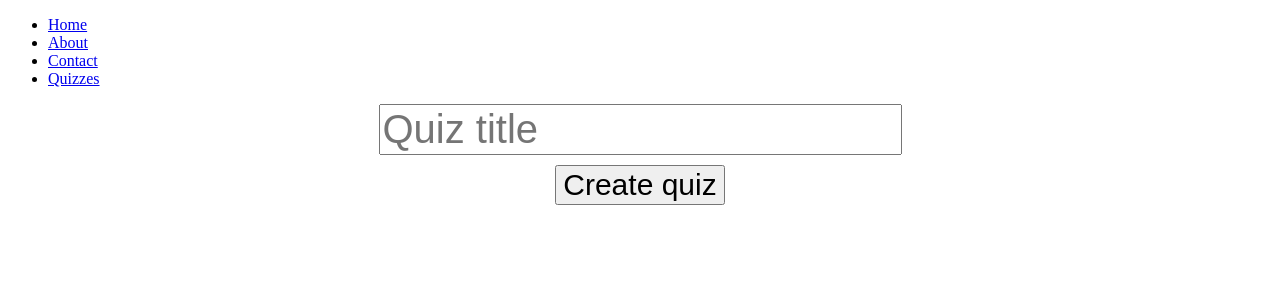
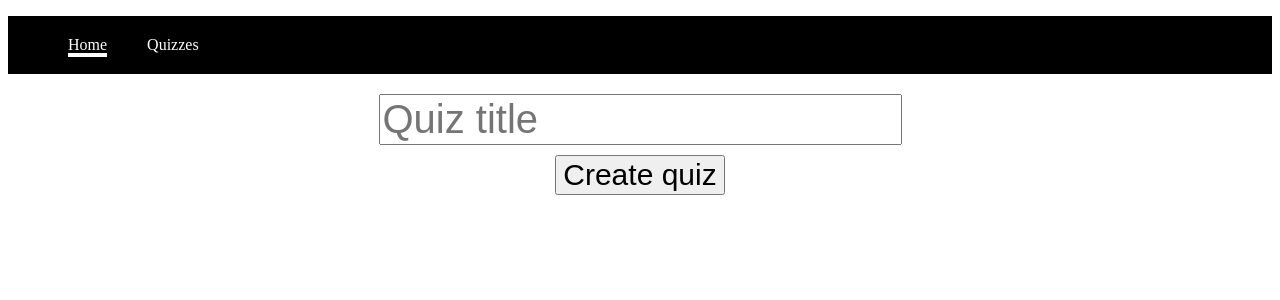
Before and after one commit to retr0mouse/pupa, a React (Vite) app in the folder client/: page / in a window 1280 px wide. Shown: the top 300 px of the page. Built offline with nearby package versions, Linux system fonts and the light colour scheme; no server answers.

Commit message:
react router implementation

```diff
--- a/client/App.tsx
+++ b/client/App.tsx
@@ -7,58 +7,10 @@ import { Navigation } from "./components/Navigation";
 import { Main } from "./components/Main";
 
 export default function App() {
-    const [quizzes, setQuizzes] = useState([]) as any;
-    const [query, setQuery] = useState() as any;
-    const [message, setMessage] = useState() as any;
-
-    useEffect(() => {
-        fetchQuizzes().catch(console.log);  // tries, and if falls logs in into the console
-    }, []);
-
-    useEffect(() => {
-        if (!message) {
-            return;
-        }
-        const timeout = setTimeout(() => setMessage(""), 2000);
-        return () => {
-            clearTimeout(timeout);
-        };
-    }, [message]);
-
     return (
         <div>
             <Navigation/>
-            <QuizCreationBox
-                onTyped={(event) => setQuery(event.target.value)}
-                onClicked={() => query ? createQuiz(query) : null}
-                link={query ? "/quizzes" : "/"}
-            />
-            <Main quizzes={quizzes}/>
-            {console.log(query)}
-            <Message
-                message={message}
-            />
-
+            <Main/>
         </div>
     );
-
-    async function createQuiz(name: string) {
-        try {
-            await QuizAPI.addQuiz(name);
-        } catch (error) {
-            setMessage(error + "👎");
-            return;
-        }
-        setMessage("👍");
-        fetchQuizzes();
-    }
-
-    async function fetchQuizzes() {
-        const quizzes = await QuizAPI.getQuizzes();
-        if (quizzes.length < 0) {
-            setMessage("No quizzes found");
-            return;
-        }
-        setQuizzes(quizzes);
-    }
 }
--- /dev/null
+++ b/client/components/Home.tsx
@@ -0,0 +1,38 @@
+import React, { ReactElement, useEffect, useState } from "react";
+import { QuizAPI } from "../apis/QuizAPI";
+import { QuizCreationBox } from "./QuizCreationBox";
+
+export function Home(): ReactElement{
+    const [query, setQuery] = useState() as any;
+    const [message, setMessage] = useState() as any;
+
+    useEffect(() => {
+        if (!message) {
+            return;
+        }
+        const timeout = setTimeout(() => setMessage(""), 2000);
+        return () => {
+            clearTimeout(timeout);
+        };
+    }, [message]);
+
+    return(
+        <>
+            <QuizCreationBox
+                onTyped={(event) => setQuery(event.target.value)}
+                onClicked={() => query ? createQuiz(query) : null}
+                link={query ? "/quizzes" : "/"}
+            />
+        </>
+    );
+
+    async function createQuiz(name: string) {
+        try {
+            await QuizAPI.addQuiz(name);
+        } catch (error) {
+            setMessage(error + "👎");
+            return;
+        }
+        setMessage("👍");
+    }
+}
--- a/client/components/Main.tsx
+++ b/client/components/Main.tsx
@@ -1,18 +1,13 @@
-import { NavLink, Routes, Route } from "react-router-dom";
 import React from "react";
+import { Route, Routes } from "react-router-dom";
+import { Home } from "./Home";
 import { QuizzesPage } from "./QuizzesPage";
-import App from "../App";
-import { Quizzes } from "./Quizzes";
 
-interface Props {
-    quizzes: string[];
-}
-
-export function Main(props: Props) {
+export function Main() {
     return(
         <Routes>
-            {/* <Route path="/" element={}></Route> */}
-            <Route path="/quizzes" element={<Quizzes quizzes={props.quizzes}/>}></Route>
+            <Route path="/" element={<Home/>}></Route>
+            <Route path="/quizzes" element={<QuizzesPage/>}></Route>
         </Routes>
     );
 }
--- a/client/components/Navigation.tsx
+++ b/client/components/Navigation.tsx
@@ -1,15 +1,58 @@
 import React from "react";
 import { NavLink } from "react-router-dom";
+import styled from "styled-components";
+
+let activeClassName = "current"
+
+const ListItem = styled.li`
+    padding: 20px;
+
+    a{
+        color: white;
+        text-decoration: none;
+    }
+
+    *, *::before, *::after {
+      box-sizing: inherit;
+      padding: 0;
+      margin: 0;
+    }
+
+    .current {
+        border-bottom: 4px solid white;
+    }
+`;
+
+const UnorderedList = styled.ul`
+    list-style: none;
+    display: flex;
+    background-color: black;
+    margin-bottom: 20px;
+`;
 
 export function Navigation() {
     return (
         <nav>
-            <ul>
-                <li><NavLink to="/">Home</NavLink></li>
-                <li><NavLink to="/about">About</NavLink></li>
-                <li><NavLink to="/contact">Contact</NavLink></li>
-                <li><NavLink to="/quizzes">Quizzes</NavLink></li>
-            </ul>
+            <UnorderedList>
+                <ListItem>
+                    <NavLink
+                        className={
+                            ({ isActive }) => isActive ? activeClassName : undefined
+                        }
+                        to="/">
+                        Home
+                    </NavLink>
+                </ListItem>
+                <ListItem>
+                    <NavLink
+                        className={
+                            ({ isActive }) => isActive ? activeClassName : undefined
+                        }
+                        to="/quizzes">
+                        Quizzes
+                    </NavLink>
+                </ListItem>
+            </UnorderedList>
         </nav>
     );
 }
--- a/client/components/QuizCreationBox.tsx
+++ b/client/components/QuizCreationBox.tsx
@@ -21,11 +21,6 @@ const TextField = styled.input`
     font-size: 40px;
 `;
 
-const Link = styled.a`
-    text-decoration: none;
-    color: black;
-`;
-
 export function QuizCreationBox(props: Props): ReactElement {
     return (
         <InputBox>
--- a/client/components/QuizzesPage.tsx
+++ b/client/components/QuizzesPage.tsx
@@ -1,9 +1,31 @@
-import React from "react";
+import React, { useEffect, useState } from "react";
+import { QuizAPI } from "../apis/QuizAPI";
+import { Message } from "./Message";
+import { Quizzes } from "./Quizzes";
 
 export function QuizzesPage() {
+    const [quizzes, setQuizzes] = useState([]) as any;
+    const [message, setMessage] = useState() as any;
+
+    useEffect(() => {
+        fetchQuizzes().catch(console.log);
+    }, []);
+
     return (
         <div>
-            <p>Quizzes. fuck yeah</p>
+            <Quizzes quizzes={quizzes}/>
+            <Message
+                message={message}
+            />
         </div>
     );
+
+    async function fetchQuizzes() {
+        const quizzes = await QuizAPI.getQuizzes();
+        if (quizzes.length < 0) {
+            setMessage("No quizzes found");
+            return;
+        }
+        setQuizzes(quizzes);
+    }
 }
```
Also changed, not shown: 2 other files (tests, documents, lock files or other folders).
